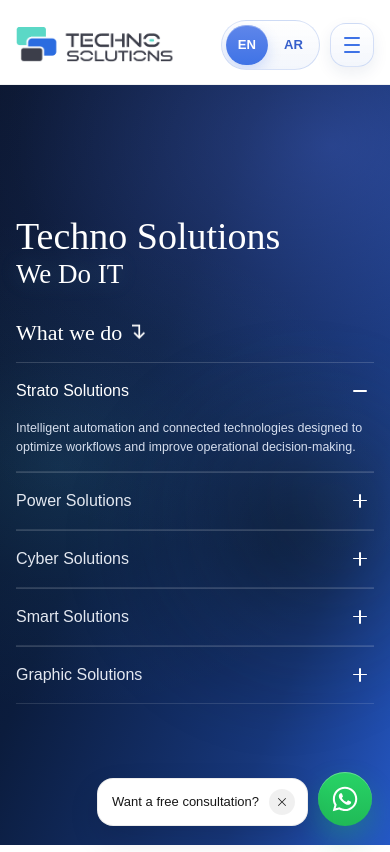
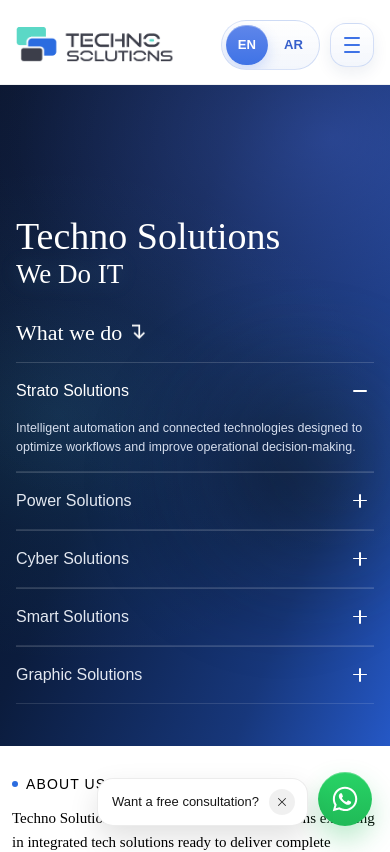
Before and after one commit to MouayadSallakho/Techno-Solutions, a Next.js app: page / in a window 390 px wide. Shown: the top 852 px of the page. Built offline with nearby package versions, Linux system fonts and the light colour scheme; a web font is replaced by a local one.

Commit message:
Add new update

```diff
--- a/components/hero-section/Hero.module.css
+++ b/components/hero-section/Hero.module.css
@@ -1,6 +1,6 @@
 .heroSection {
   position: relative;
-  min-height: 90vh;
+  min-height: 100vh;
   overflow: hidden;
   background:
     radial-gradient(58rem 42rem at 85% 8%, rgba(91, 126, 255, 0.34) 0%, rgba(91, 126, 255, 0.08) 34%, transparent 62%),
@@ -597,3 +597,10 @@
     font-size: 27px !important ;
   }
 }
+
+@media(max-width:992px){
+    .heroSection{
+        min-height: 96vh;
+        min-height: 100%;
+    }
+}
```
